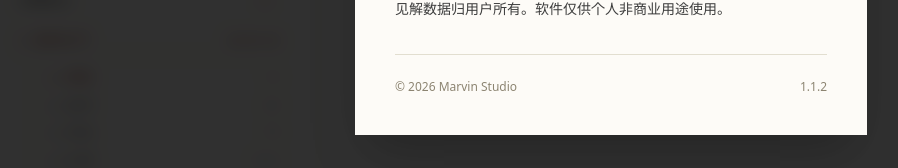
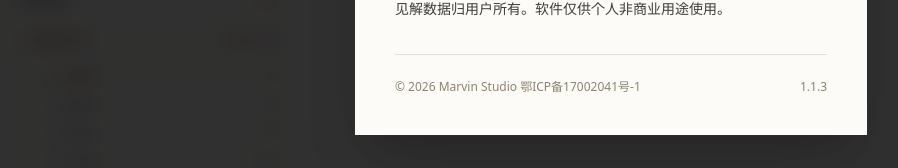
Before and after one commit to corkine/taoism-website, a React (Vite) app: page /#/laozi in a window 1280 px wide. Both pictures are taken after a click on the button "关于". Shown: the part 483-651 px from the top of the page, without its empty margins (29-927 px from the left). Built offline with nearby package versions, Linux system fonts and the light colour scheme; a web font is replaced by a local one.

Commit message:
feat: add modal components for section editing and bump package version to 1.1.3

```diff
--- a/package.json
+++ b/package.json
@@ -1,7 +1,7 @@
 {
   "name": "taoism-website",
   "private": true,
-  "version": "1.1.2",
+  "version": "1.1.3",
   "author": "Marvin Studio",
   "type": "module",
   "scripts": {
--- a/src/components/Modals.tsx
+++ b/src/components/Modals.tsx
@@ -244,7 +244,9 @@ export function Modals({
               </div>
 
               <div className="mt-8 pt-6 border-t border-[#E2DED0] flex justify-between items-center text-xs text-[#8C8471] font-sans">
-                <span>© {new Date().getFullYear()} {author} </span>
+                <span>
+                  © {new Date().getFullYear()} <a className="hover:text-[#1A1A1A]" href="https://mvst.mazhangjing.com" target="_blank" rel="noopener noreferrer">{author}</a> <a className="hover:text-[#1A1A1A]" href="https://beian.miit.gov.cn" target="_blank" rel="noopener noreferrer">鄂ICP备17002041号-1</a>
+                </span>
                 <span>{version}</span>
               </div>
             </motion.div>
```
